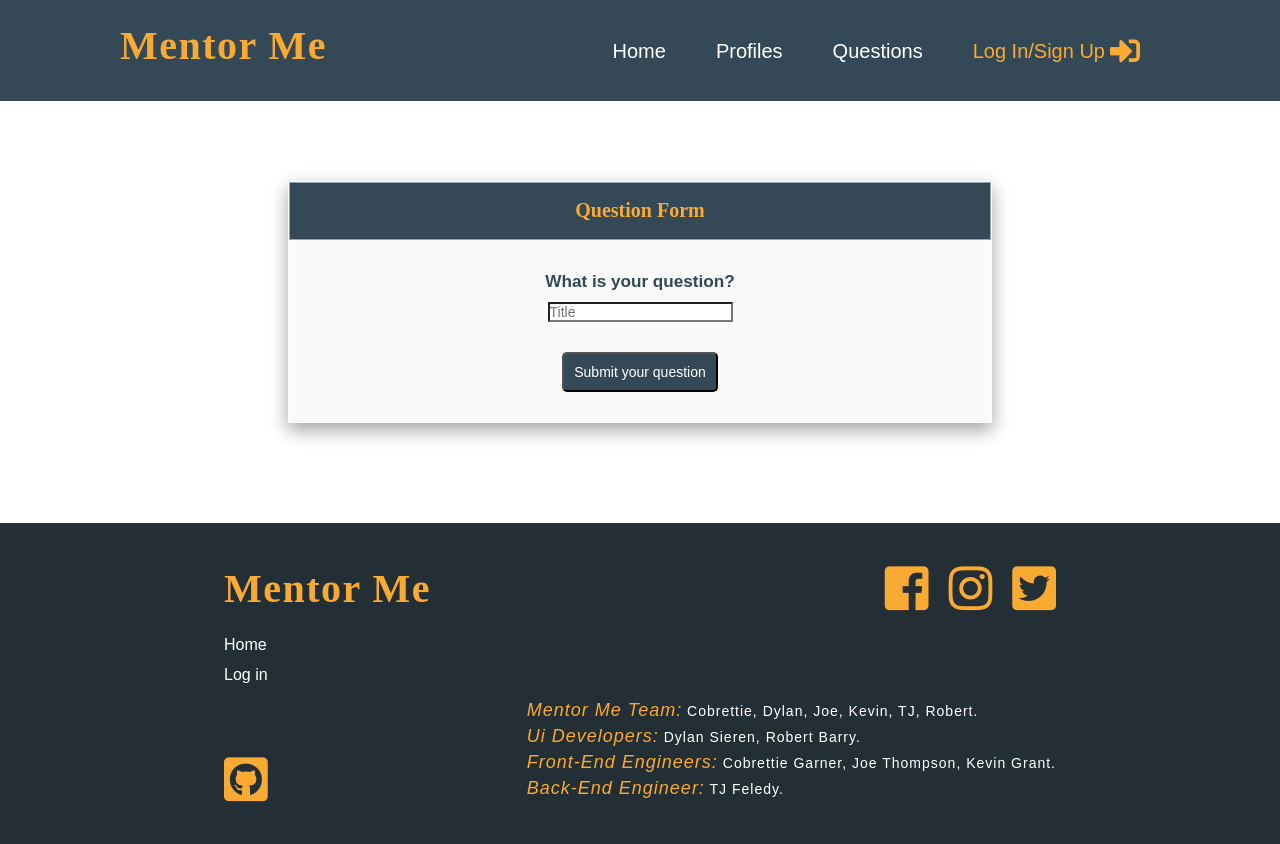
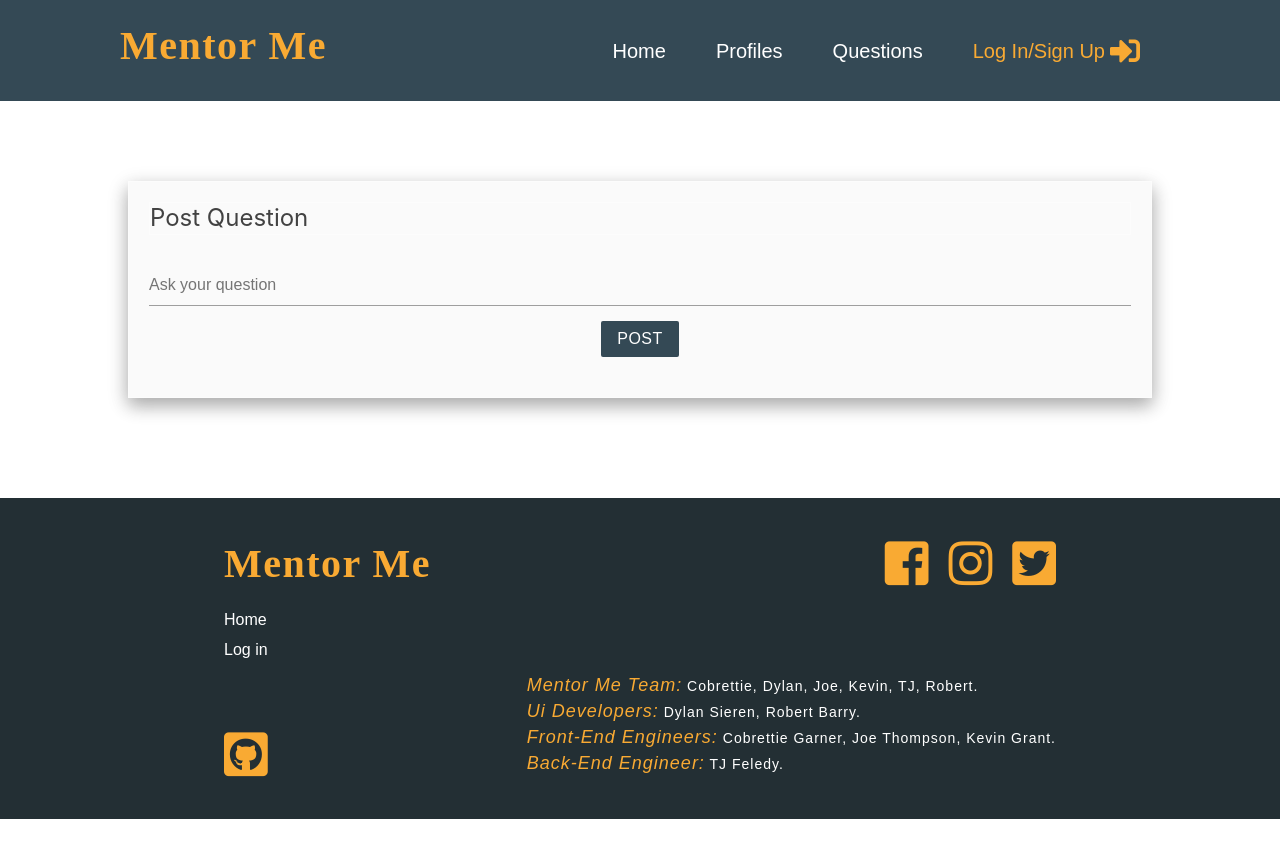
Before and after one commit to Build-Week-mentor-me/Front-end, a React (Create React App) app in the folder mentor-me/: page /questionform in a window 1280 px wide. After the commit the page ends 819 px from the top, so only its background shows below. Built offline with nearby package versions, Linux system fonts and the light colour scheme.

Commit message:
style question form

```diff
--- a/mentor-me/src/Components/Questions/QuestionForm.css
+++ b/mentor-me/src/Components/Questions/QuestionForm.css
@@ -3,7 +3,8 @@
 } */
 
 .formContainer {
-    width: 55%;
+    width: 80%;
+    padding: 20px;
     margin: 80px auto 100px auto;
     border: 1px solid hsla(0,0%,100%,.5);
     background: #fafafa;
@@ -12,21 +13,35 @@
 }
 
 .formHeading {
-    padding: 15px 0;
+    margin: 20px 0;
+    font-size: 24px;
+    font-weight: 400;
+    font-family: -apple-system, sans-serif;
     border: 1px solid hsla(0,0%,100%,.5);
-    background: #344955;
-    color: #F9AA33;
-    text-align: center;
+    color: #424242;
 }
 
 .inputHeading {
     color: #344955;
     margin: 30px auto 0;
-    text-align: center;
 }
 
 .inputHeading h2 {
     font-family: sans-serif;
+    font-weight: 400;
+}
+
+.inputField {
+    border: none;
+    border-bottom: 1px solid #9e9e9e;
+    border-radius: 0;
+    height: 3rem;
+    font-size: 16px;
+    margin: 0 0 15px 0;
+    padding: 20px 0;
+    width: 100%;
+    background-color: inherit;
+    overflow-y: hidden;
 }
 
 .qFormSubmitBtnContain {
@@ -34,12 +49,20 @@
 }
 
 .qFormSubmitBtn {
-    padding: 10px;
-    margin: 30px auto;
+    background-color: #344955;
+    color: #fff;
+    text-decoration: none;
+    text-align: center;
+    letter-spacing: .5px;
+    font-size: 16px;
+    text-transform: uppercase;
+    border: none;
+    border-radius: 2px;
+    height: 36px;
+    line-height: 36px;
+    padding: 0 16px;
+    margin: 0 0 20px 0;
     cursor: pointer;
-    border-radius: 5px;
-    background: #344955;
-    color: white;
 }
 
 /* Questions.js Component Styling */
--- a/mentor-me/src/Components/Questions/QuestionForm.js
+++ b/mentor-me/src/Components/Questions/QuestionForm.js
@@ -8,15 +8,16 @@ import './QuestionForm.css';
 const QuestionForm = ({ status, errors, touched }) => {
     return (
     <div className="formContainer">
-        <h1 className="formHeading">Question Form</h1>
+        <h1 className="formHeading">Post Question</h1>
         <Form>
             <div className="inputHeading">
                 {touched.title && errors.title && <p>{errors.title}</p>}
-                <h2>What is your question?</h2>
+                {/* <h2>What is your question?</h2> */}
                 <Field
                     type="text"
                     name="title"
-                    placeholder="Title"
+                    placeholder="Ask your question"
+                    className="inputField"
                 />
             </div>
 
@@ -30,8 +31,9 @@ const QuestionForm = ({ status, errors, touched }) => {
             </div> */}
             <div className="qFormSubmitBtnContain">
                 <button
-                    type="submit"       className="qFormSubmitBtn">
-                    Submit your question
+                    type="submit"
+                    className="qFormSubmitBtn">
+                    Post
                 </button>
             </div>
         </Form>
--- a/mentor-me/src/Components/Signup.css
+++ b/mentor-me/src/Components/Signup.css
@@ -23,12 +23,9 @@
 }
 
 .inputField {
-    /* color: #9e9e9e; */
-    /* font-size: 1.5rem; */
     border: none;
     border-bottom: 1px solid #9e9e9e;
     border-radius: 0;
-    /* outline: none; */
     height: 3rem;
     font-size: 16px;
     margin: 0 0 15px 0;
```
